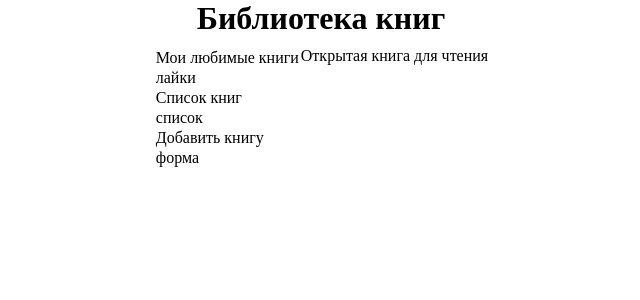
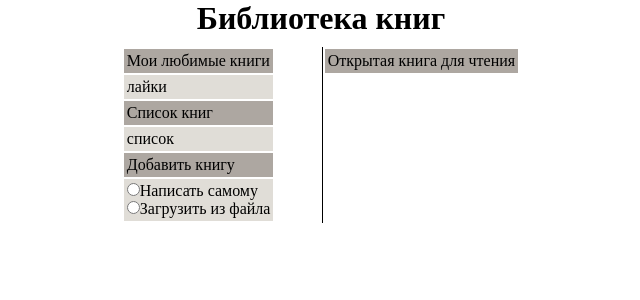
Before and after one commit to nnnnatali/js2, a PHP site: page / in a window 1280 px wide. Shown: the top 300 px of the page, without its empty margins (319-959 px from the left). Run offline with PHP 8.4, Linux system fonts and the light colour scheme.

Commit message:
стили полей

```diff
--- a/biblioteka/css/styles.css
+++ b/biblioteka/css/styles.css
@@ -17,3 +17,26 @@ h1
 	flex-direction: row;
 	justify-content: center;
 }
+
+.menu
+{
+	min-width: 200px;
+	border-right: 1px solid black;
+}
+
+td
+{
+	width: 100%;
+	padding: 3px;
+	margin: 2px;
+}
+
+#myLike, #listBook, #addBook, #openBook
+{
+	background-color: #ada7a1;
+}
+
+#like, #list, #formBook
+{
+	background-color: #e0ddd7;
+}
--- a/biblioteka/index.html
+++ b/biblioteka/index.html
@@ -10,18 +10,25 @@
 	<section class="section">
 		<div class="menu">
 			<table>
-				<tr><td>Мои любимые книги</td></tr>
-				<tr><td>лайки</td></tr>
-				<tr><td>Список книг</td></tr>
-				<tr><td>список</td></tr>
-				<tr><td>Добавить книгу</td></tr>
-				<tr><td>форма</td></tr>
+				<tr><td id="myLike">Мои любимые книги</td></tr>
+				<tr><td id="like">лайки</td></tr>
+				<tr><td id="listBook">Список книг</td></tr>
+				<tr><td id="list">список</td></tr>
+				<tr><td id="addBook">Добавить книгу</td></tr>
+				<tr><td id="formBook">
+					<form>
+						<input type="radio" name="newBook" value="write">Написать самому<br>
+						<input type="radio" name="newBook" value="dwlnd">Загрузить из файла
+					</form>
+				</td></tr>
 
 
 			</table>
 		</div>
 		<div class="content">
-			<tr><td>Открытая книга для чтения</td></tr>
+			<table>
+			<tr><td id="openBook">Открытая книга для чтения</td></tr>
+			</table>
 		</div>
 	</section>
 </body>
```
